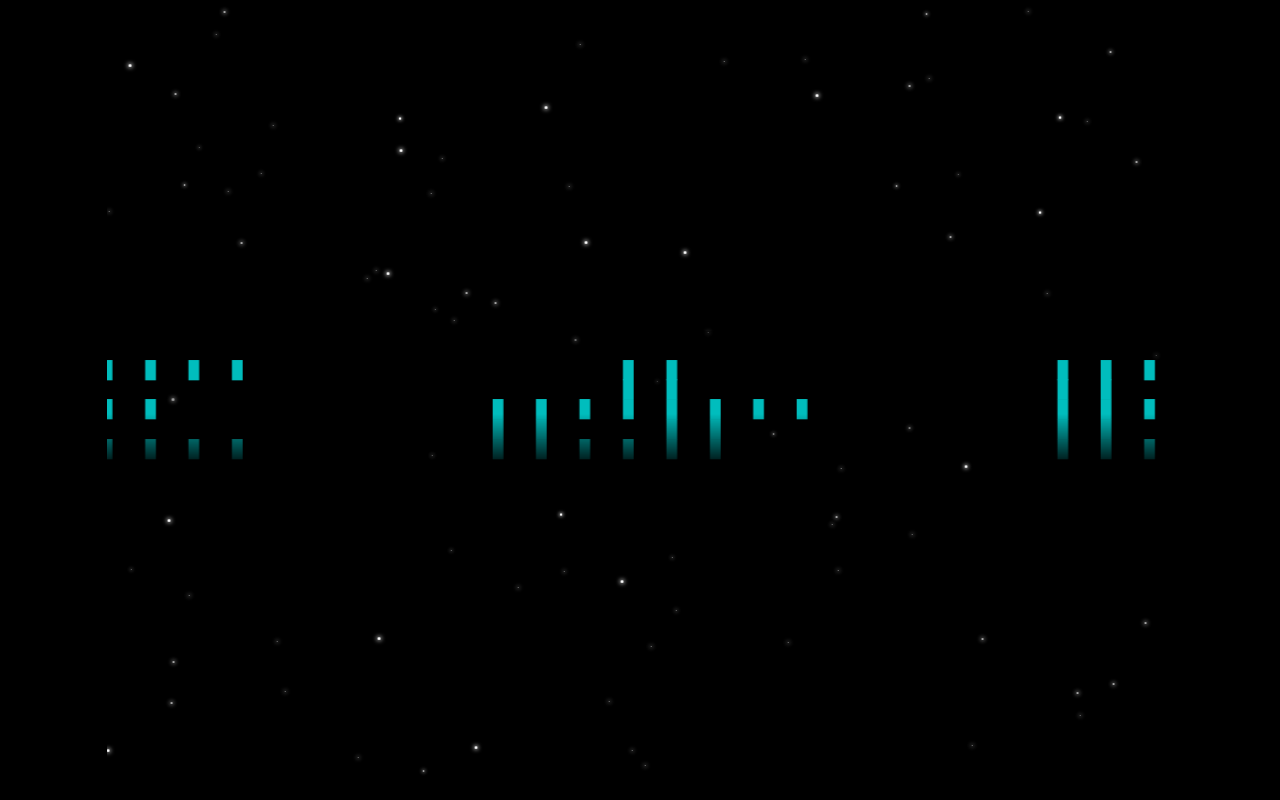
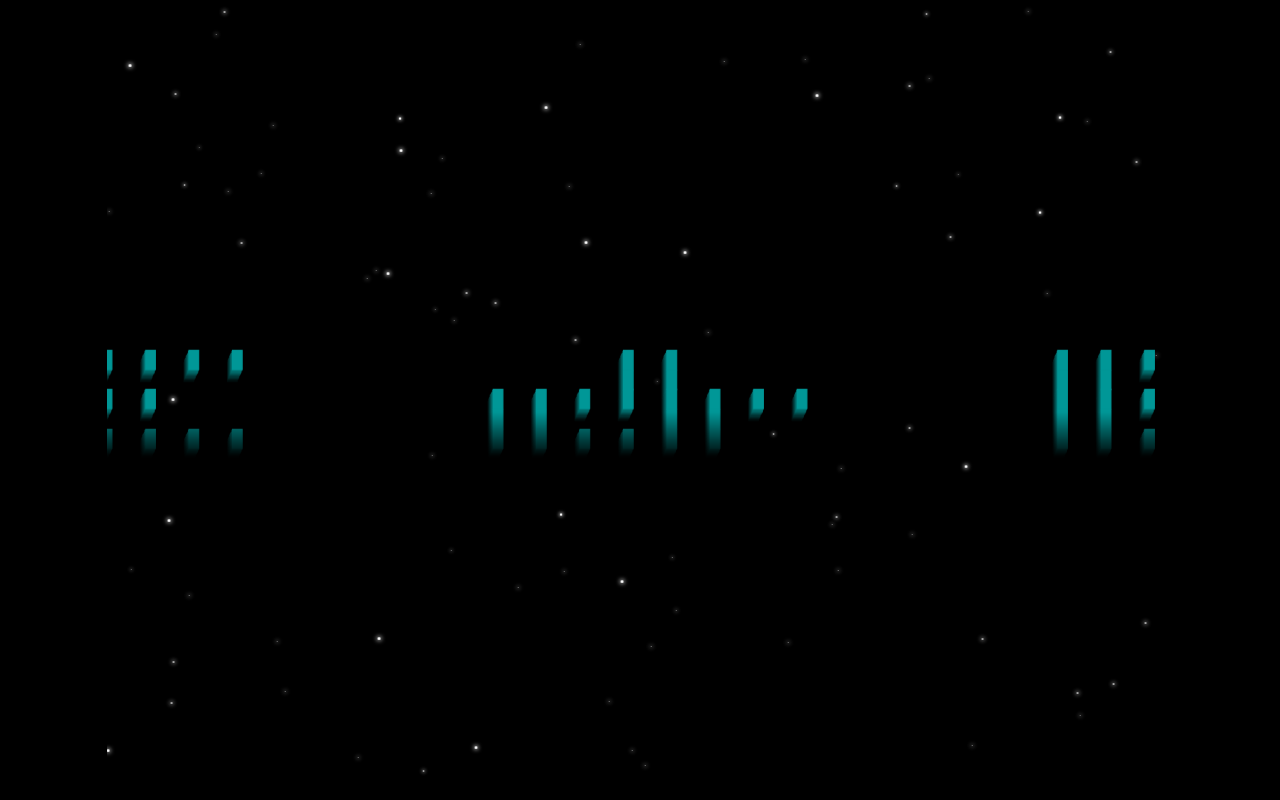
Before and after one commit to sz1521/2snb-music-intro-2025, a React (Vite) app: page / in a window 1280 px wide. Built offline with nearby package versions, Linux system fonts and the light colour scheme.

Commit message:
fix: android logo and portrait layouts

```diff
--- a/src/App.css
+++ b/src/App.css
@@ -53,7 +53,7 @@ body {
   z-index: 100; /* Ensure it's on top */
   cursor: pointer; /* Indicate it's clickable when needed */
   color: white;
-  font-size: 5vh; /* Font size relative to viewport height */
+  font-size: 4vh; /* Font size relative to viewport height */
   text-align: center;
   font-family: "Amiga Topaz", "Courier New", monospace; /* Apply font */
 }
--- a/src/components/Logo.css
+++ b/src/components/Logo.css
@@ -36,11 +36,7 @@
   line-height: 1.1;
   color: #00ffff; /* Base cyan color */
 
-  /* --- Background --- */
-  background-color: rgba(0, 0, 0, 0.5);
-
   padding: 10px;
-  border-radius: 5px;
   text-align: left;
   white-space: pre; /* Preserve whitespace in the logo string */
 
@@ -66,13 +62,13 @@
   animation:
     /* Initial stretch runs from 1s to 9s */ initial-stretch 8s
       ease-out 1s 1 forwards,
-    /* Stretch during move runs from 10s to 15s */ stretch-during-move 5s
+    /* Stretch during move runs from 9s to 14s */ stretch-during-move 5s
       ease-in-out 9s 1 forwards,
-    /* Repeating stretch starts at 15s */ stretch-letters 16s ease-in-out 14s
-      infinite;
+    /* Repeating stretch starts later, e.g., at 15s */ stretch-letters 16s
+      ease-in-out 15s infinite; /* Increased delay from 14s to 15s */
 
   /* Optimize animations */
-  will-change: text-shadow, letter-spacing;
+  will-change: text-shadow, letter-spacing, filter; /* Added filter */
 }
 
 /* --- Keyframes --- */
@@ -84,7 +80,7 @@
     transform: translate(-50%, -50%);
   }
   100% {
-    top: 10vh;
+    top: 12vh;
     transform: translate(-50%, 0);
   }
 }
@@ -151,3 +147,19 @@
     letter-spacing: normal;
   }
 }
+
+/* Media Query for Mobile Portrait */
+@media screen and (orientation: portrait) {
+  /* Redefine the animation for mobile portrait */
+  @keyframes move-logo-up {
+    0% {
+      top: 50%;
+      transform: translate(-50%, -50%);
+    }
+    100% {
+      /* Use a smaller value for mobile portrait */
+      top: 5vh;
+      transform: translate(-50%, 0);
+    }
+  }
+}
--- a/src/components/Logo.tsx
+++ b/src/components/Logo.tsx
@@ -1,8 +1,8 @@
-import React, { useRef, useEffect } from "react"; // Import useRef and useEffect
+import React, { useRef, useEffect, useState } from "react";
 import "./Logo.css";
 
 const Logo: React.FC = () => {
-  const asciiArt = `
+  const originalAsciiArt = `
 ██████      ███████ ██████   █████   ██████ ███████        ██        ██████  ███████ ██    ██  ██████  ███    ██ ██████
      ██     ██      ██   ██ ██   ██ ██      ██             ██        ██   ██ ██       ██  ██  ██    ██ ████   ██ ██   ██
  █████      ███████ ██████  ███████ ██      █████       ████████     ██████  █████     ████   ██    ██ ██ ██  ██ ██   ██
@@ -10,55 +10,93 @@ const Logo: React.FC = () => {
 ███████     ███████ ██      ██   ██  ██████ ███████     ██████       ██████  ███████    ██     ██████  ██   ████ ██████  ██
 `;
 
-  // Refs for the elements
+  const [isAndroid, setIsAndroid] = useState(false);
+  const [displayContent, setDisplayContent] = useState<React.ReactNode>(
+    originalAsciiArt.trim()
+  );
+
   const moverRef = useRef<HTMLDivElement>(null);
   const asciiRef = useRef<HTMLPreElement>(null);
   const animationFrameIdRef = useRef<number | null>(null);
 
-  // Effect to handle the dynamic shadow animation
-  const moverElement = moverRef.current;
-  const asciiElement = asciiRef.current;
+  useEffect(() => {
+    const androidCheck = /Android/i.test(navigator.userAgent);
+    setIsAndroid(androidCheck);
 
-  // Only run the animation if music is playing and elements exist
-  if (moverElement && asciiElement) {
-    const animateShadow = () => {
-      // Get the computed transform style
-      const computedStyle = window.getComputedStyle(moverElement);
+    if (androidCheck) {
+      const lines = originalAsciiArt.trim().split("\n");
+      const processedContent = lines.map((line, lineIndex) => (
+        <React.Fragment key={`line-${lineIndex}`}>
+          {line.split("").map((char, charIndex) =>
+            char === " " ? (
+              <span
+                key={`char-${lineIndex}-${charIndex}`}
+                style={{ color: "transparent" }}
+              >
+                █
+              </span>
+            ) : (
+              char
+            )
+          )}
+          {lineIndex < lines.length - 1 ? "\n" : ""}
+        </React.Fragment>
+      ));
+      setDisplayContent(processedContent);
+    } else {
+      setDisplayContent(originalAsciiArt.trim());
+    }
+  }, []);
+
+  useEffect(() => {
+    const currentMoverElement = moverRef.current;
+    const currentAsciiElement = asciiRef.current;
+
+    if (currentMoverElement && currentAsciiElement) {
+      const animateEffect = () => {
+        const computedStyle = window.getComputedStyle(currentMoverElement);
         const transform = computedStyle.transform;
-
         let translateX = 0;
-      // Parse the translateX value from the matrix
         if (transform && transform !== "none") {
           const matrix = transform.match(/^matrix\((.+)\)$/);
           if (matrix && matrix[1]) {
             const matrixValues = matrix[1].split(", ");
-          // The translateX value is typically the 5th value (index 4) in a 2D matrix
             translateX = parseFloat(matrixValues[4]);
           }
         }
 
-      // --- Calculate shadow based on translateX ---
-      // Normalize translateX (e.g., map it to a range like -1 to 1)
-      // Assuming the animation moves between -20vw and 20vw
-      const maxTranslate = window.innerWidth * 0.2; // 20vw
-      const normalizedX = Math.max(-1, Math.min(1, translateX / maxTranslate));
+        const maxTranslate = window.innerWidth * 0.2;
+        const normalizedX = Math.max(
+          -1,
+          Math.min(1, translateX / maxTranslate)
+        );
+        const maxOffset = 1.0; // Max offset in vw
 
-      // Define max shadow offset and number of layers
-      const maxOffset = 1.0; // Max offset in vw units
+        if (isAndroid) {
+          // Android: Use single drop-shadow filter
+          const androidLayerProgress = 0.5; // Use a mid-point for a single shadow
+          const offsetX = -normalizedX * maxOffset * androidLayerProgress;
+          const offsetY = maxOffset * androidLayerProgress;
+          // Use a darker, less saturated color for the single shadow
+          const colorIntensity = Math.round(100 - 100 * androidLayerProgress); // Darker base
+          const colorHex = colorIntensity.toString(16).padStart(2, "0");
+          const shadowColor = `#00${colorHex}${colorHex}`; // Dark cyan/black shadow
+
+          currentAsciiElement.style.filter = `drop-shadow(${offsetX.toFixed(
+            2
+          )}vw ${offsetY.toFixed(2)}vw 0px ${shadowColor})`;
+          currentAsciiElement.style.textShadow = "none"; // Ensure text-shadow is off
+        } else {
+          // Non-Android: Use multi-layer text-shadow
           const layers = 10;
           let shadowString = "";
-
           for (let i = 1; i <= layers; i++) {
             const layerProgress = i / layers;
-        // Shadow moves opposite to the element's movement
             const offsetX = -normalizedX * maxOffset * layerProgress;
-        // Keep vertical offset consistent or make it dynamic too if desired
             const offsetY = maxOffset * layerProgress;
-        // Darken the color for deeper layers
-        const colorIntensity = Math.round(204 - 204 * layerProgress); // 0xCC down to 0x00
+            const colorIntensity = Math.round(180 - 180 * layerProgress);
             const colorHex = colorIntensity.toString(16).padStart(2, "0");
-        const shadowColor = `#00${colorHex}${colorHex}`; // Shades of cyan/grey
-
+            const shadowColor = `#00${colorHex}${colorHex}`;
             shadowString += `${offsetX.toFixed(2)}vw ${offsetY.toFixed(
               2
             )}vw 0px ${shadowColor}`;
@@ -66,34 +104,48 @@ const Logo: React.FC = () => {
               shadowString += ", ";
             }
           }
+          currentAsciiElement.style.textShadow = shadowString;
+          currentAsciiElement.style.filter = "none"; // Ensure filter is off
+        }
 
-      // Apply the calculated shadow
-      asciiElement.style.textShadow = shadowString;
+        animationFrameIdRef.current = requestAnimationFrame(animateEffect);
+      };
+      animationFrameIdRef.current = requestAnimationFrame(animateEffect);
+    }
 
-      // Continue the loop
-      animationFrameIdRef.current = requestAnimationFrame(animateShadow);
-    };
-
-    // Start the animation loop
-    animationFrameIdRef.current = requestAnimationFrame(animateShadow);
-  } else {
-    // If music stops or component unmounts, cancel the animation
+    // Cleanup function
+    return () => {
       if (animationFrameIdRef.current) {
         cancelAnimationFrame(animationFrameIdRef.current);
         animationFrameIdRef.current = null;
       }
-    // Optionally reset the shadow when not animating
-    if (asciiElement) {
-      asciiElement.style.textShadow = "none"; // Or reset to a default static shadow
+      // Reset both properties on cleanup
+      if (currentAsciiElement) {
+        currentAsciiElement.style.textShadow = "none";
+        currentAsciiElement.style.filter = "none";
       }
-  }
+    };
+  }, [isAndroid, displayContent]); // Rerun if OS or content changes
+
+  const preStyle: React.CSSProperties = {
+    whiteSpace: "pre",
+    margin: 0,
+    lineHeight: "1.1em",
+    letterSpacing: "normal",
+    display: "block",
+    color: "#00cccc",
+    background: "transparent",
+  };
 
   return (
     <div className="logo-container animate">
-      {/* Add refs to the elements */}
-      <div className="logo-mover" ref={moverRef}>
-        <pre className="logo-ascii" ref={asciiRef}>
-          {asciiArt}
+      <div
+        className="logo-mover"
+        ref={moverRef}
+        style={{ position: "relative" }}
+      >
+        <pre className="logo-ascii" ref={asciiRef} style={preStyle}>
+          {displayContent}
         </pre>
       </div>
     </div>
--- a/src/components/Scroller.css
+++ b/src/components/Scroller.css
@@ -47,9 +47,9 @@
   background-repeat: repeat-x;
 
   /* Apply horizontal scroll (constant speed approx) AND vertical copper effect */
-  /* Halve the duration to double the speed */
-  animation: scroll-left-const-speed 60s linear infinite,
-    /* Halved duration from 100s */ copper-scroll 2s linear infinite alternate;
+  /* Increase the duration to slow down the scroll */
+  animation: scroll-left-const-speed 45s linear infinite,
+    /* e.g., doubled from 60s */ copper-scroll 2s linear infinite alternate;
   will-change: transform, background-position;
   transform: translateZ(0); /* Promote layer */
 }
@@ -68,8 +68,9 @@
     transform: translateX(0%);
   }
   100% {
-    /* Keep the distance, speed is controlled by duration */
-    transform: translateX(-15000px);
+    /* Translate left by its own width (100%) plus the viewport width (100vw) */
+    /* This ensures it scrolls completely off screen regardless of text length */
+    transform: translateX(calc(-100% - 100vw));
   }
 }
 
@@ -96,3 +97,28 @@
     background-position-y: 100%;
   }
 }
+
+/* --- Media Queries --- */
+
+/* Media Query for Mobile Portrait */
+@media screen and (orientation: portrait) {
+  /* Adjust scroller container position */
+  .scroller-container {
+    /* Move scroller lower on mobile portrait - Decrease value further */
+    bottom: -1vh; /* Decreased from 5vh, try 0vh or 1vh if needed */
+  }
+
+  /* Redefine the jump animation for mobile portrait */
+  @keyframes amiga-jump {
+    0% {
+      transform: translateY(0vh);
+    }
+    50% {
+      /* Reduce the jump height on mobile portrait */
+      transform: translateY(-6vh); /* Reduced from -12vh */
+    }
+    100% {
+      transform: translateY(0vh);
+    }
+  }
+}
```
Lines whose indentation alone changed are shown as unchanged.
